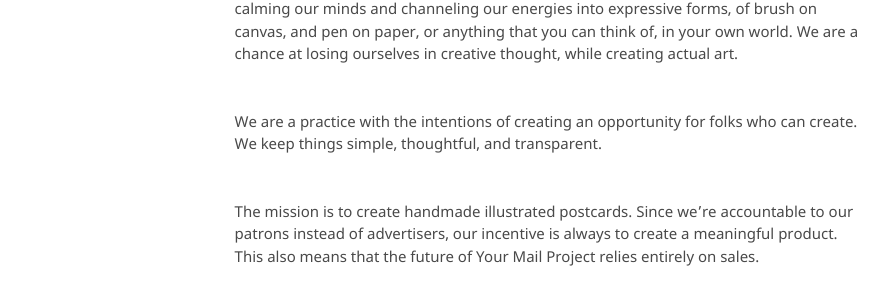
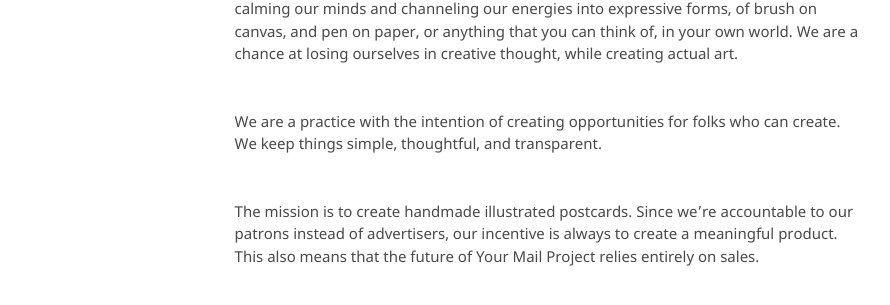
Before and after one commit to kvshvlin/yourmailproject, a Jekyll site: the page built from index.md, in a window 1280 px wide. Shown: the part 453-758 px from the top of the page, without its empty margins (193-1083 px from the left). Built offline with Jekyll 4.4.1, drawn with Linux system fonts in a browser that asks for light colours; our own code applies the rules of GitHub Pages for plain Markdown files.

Commit message:
Update index.md

```diff
--- a/index.md
+++ b/index.md
@@ -4,7 +4,7 @@
 
 We are a habit, a meditative process, a peace in testing times. We are the essence of calming our minds and channeling our energies into expressive forms, of brush on canvas, and pen on paper, or anything that you can think of, in your own world. We are a chance at losing ourselves in creative thought, while creating actual art.
 
-We are a practice with the intentions of creating an opportunity for folks who can create. We keep things simple, thoughtful, and transparent.
+We are a practice with the intention of creating opportunities for folks who can create. We keep things simple, thoughtful, and transparent.
 
 The mission is to create handmade illustrated postcards. Since we're accountable to our patrons instead of advertisers, our incentive is always to create a meaningful product. This also means that the future of Your Mail Project relies entirely on sales.
 
```
